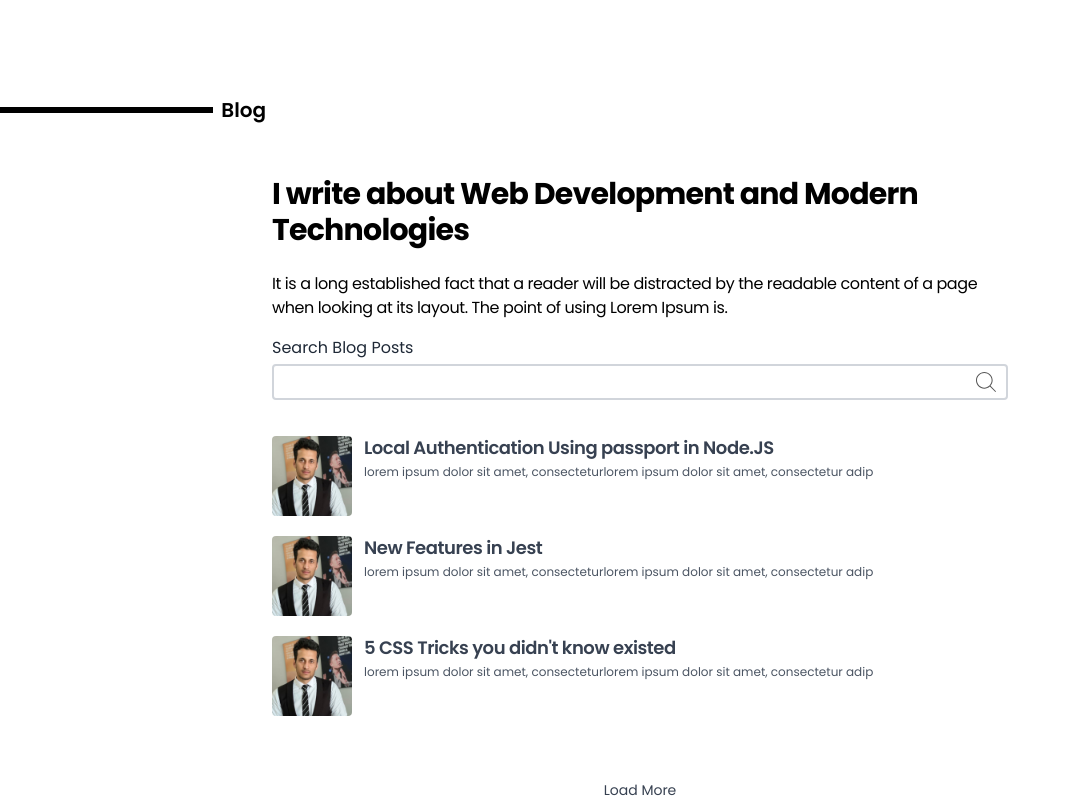
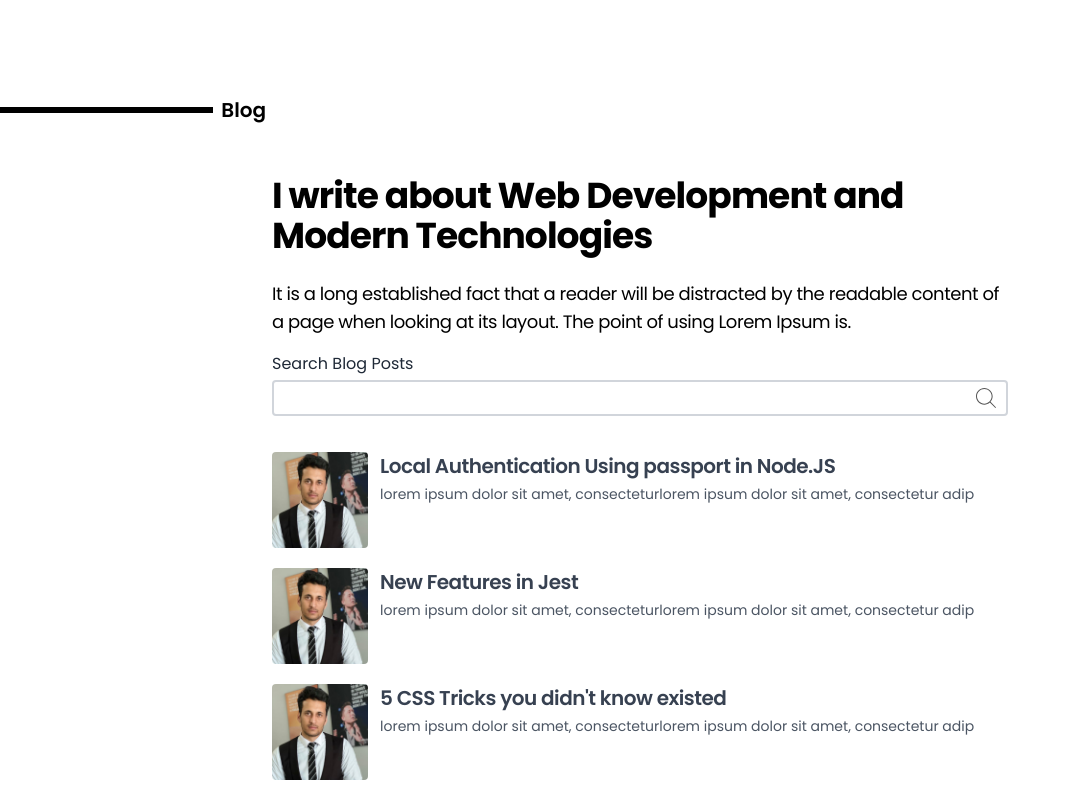
Before and after one commit to noor-codes/noorullah.dev, a Next.js app: page /blog in a window 1280 px wide. Shown: the top 800 px of the page, without its empty margins (0-1071 px from the left). Built offline with nearby package versions, Linux system fonts and the light colour scheme.

Commit message:
medium breakpoint

```diff
--- a/components/blog/ArticleCard.jsx
+++ b/components/blog/ArticleCard.jsx
@@ -3,14 +3,18 @@ import Link from 'next/link'
 const ArticleCard = ({ title, paragraph }) => (
   <div className="block pt-5 mx-8">
     <div className="flex">
-      <img src="/img/profile.jpg" alt="topic" className="h-16 w-16 rounded xs:h-20 xs:w-20" />
+      <img
+        src="/img/profile.jpg"
+        alt="topic"
+        className="h-16 w-16 rounded xs:h-20 xs:w-20 md:w-24 md:h-24"
+      />
       <Link href="/blog/article">
         <a>
           <div className="flex flex-col">
-            <h2 className="ml-3 leading-5 text-base font-semibold tracking-tight text-gray-700 xs:text-lg xs:leading-6">
+            <h2 className="ml-3 leading-5 text-base font-semibold tracking-tight text-gray-700 xs:text-lg xs:leading-6 md:text-xl">
               {title}
             </h2>
-            <p className="text-xs pl-3 mt-1 text-gray-600">{paragraph}</p>
+            <p className="text-xs pl-3 mt-1 text-gray-600 md:text-sm">{paragraph}</p>
           </div>
         </a>
       </Link>
--- a/components/blog/BlogTitle.jsx
+++ b/components/blog/BlogTitle.jsx
@@ -1,11 +1,11 @@
 const BlogTitle = ({ title, description }) => (
   <>
     <div className="mt-8 mb-4 px-8">
-      <h1 className="font-bold leading-normal text-2xl tracking-tight xs:font-bold xs:text-3xl xs:leading-10 md:text-3xl lg:mb-6">
+      <h1 className="font-bold leading-normal text-2xl tracking-tight xs:font-bold xs:text-3xl xs:leading-10 md:text-4xl lg:mb-6">
         {title}
       </h1>
     </div>
-    <p className="px-8 text-sm xs:text-base xs:tracking-tight">{description}</p>
+    <p className="px-8 text-sm xs:text-base xs:tracking-tight md:text-lg">{description}</p>
   </>
 )
 
--- a/pages/blog/index.jsx
+++ b/pages/blog/index.jsx
@@ -21,7 +21,7 @@ const Blog = () => (
     </Head>
 
     <SectionTitle name="Blog" />
-    <main className="xs:px-4 mx-auto md:px-24 md:pt-5 xl:px-60">
+    <main className="xs:px-4 mx-auto md:px-20 md:pt-5 xl:px-60">
       <BlogTitle
         title="I write about Web Development and Modern Technologies"
         description="  It is a long established fact that a reader will be distracted by the readable content of a
```
